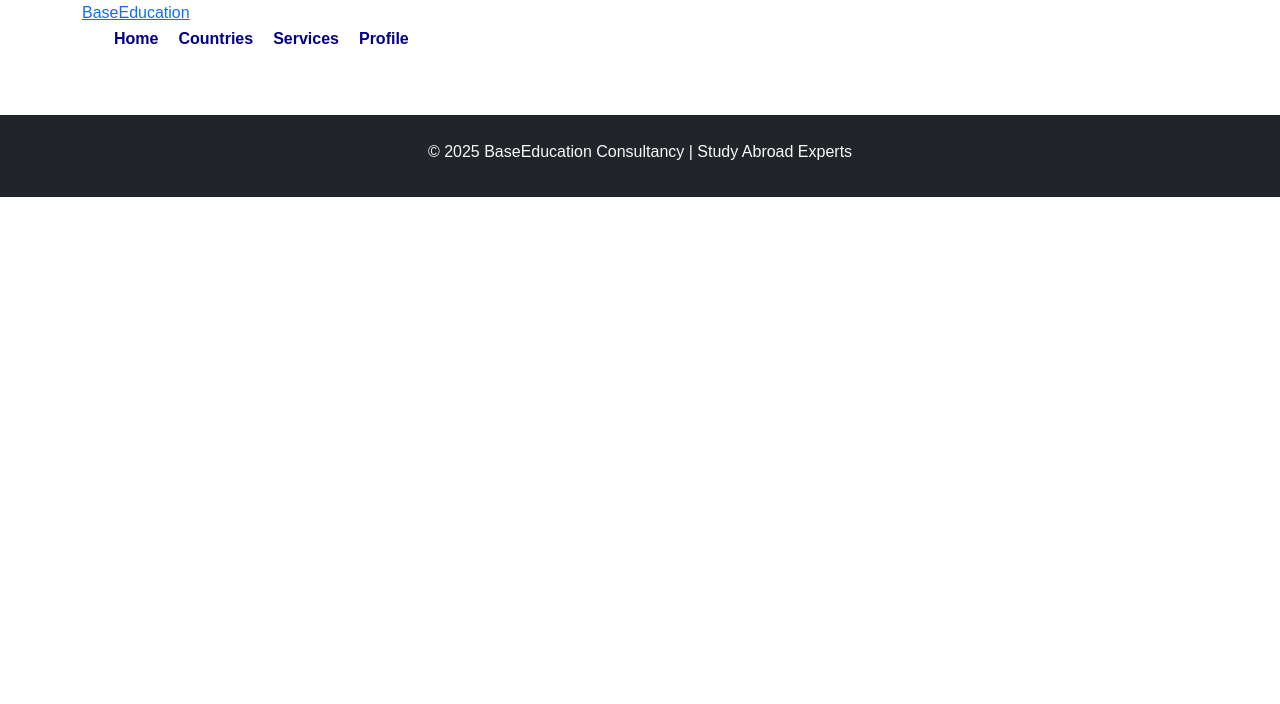
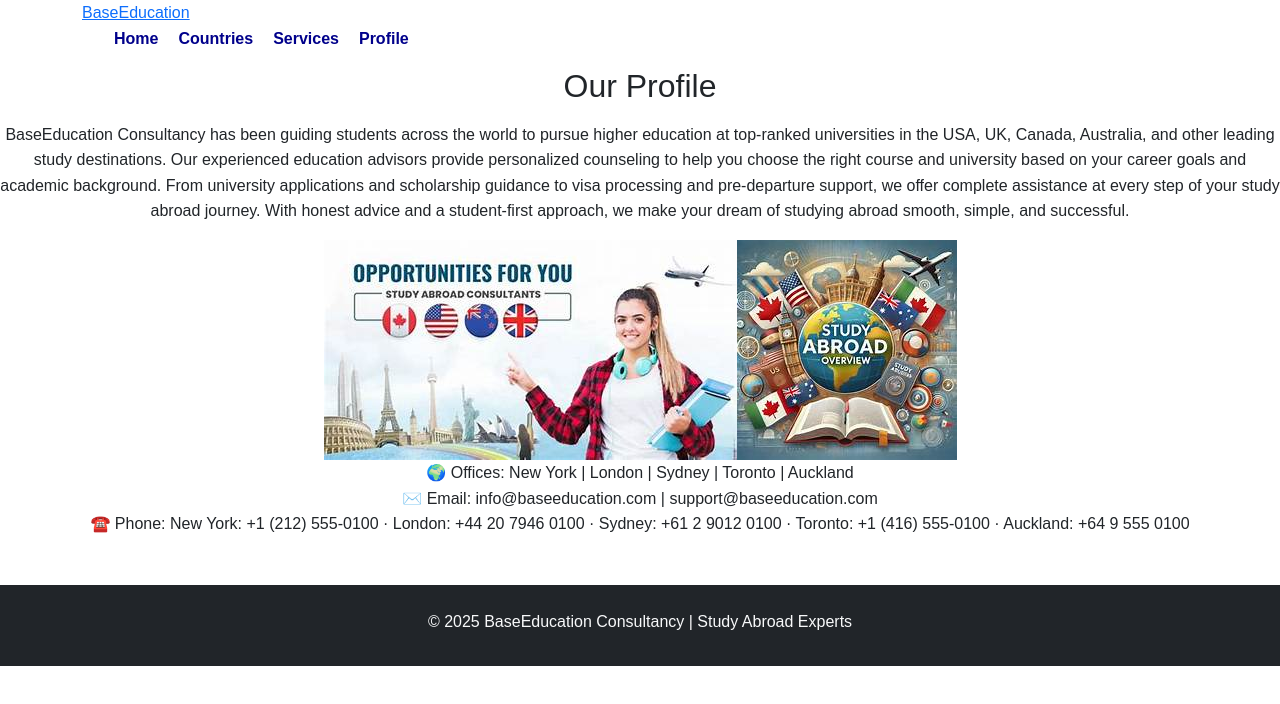
Before and after one commit to serajstudy/Capstone-FrontendProject, a React (Vite) app: page /profile in a window 1280 px wide. Shown: the top 704 px of the page. Built offline with nearby package versions, Linux system fonts and the light colour scheme.

Commit message:
profile working on

```diff
--- a/src/Pages/Profile.jsx
+++ b/src/Pages/Profile.jsx
@@ -1,9 +1,38 @@
-import React from "react";
+  import React from "react";
+  import StudyAbroad from "../assets/images/study-abroad.jpg";
+  import UniversityCampus from "../assets/images/University.jpg";
 
-export default function Profile() {
-  return (
 
-      <p>    </p>
+  function Profile() {
+    return (
+      <div className="text-center">
+        <h2 className="mb-3">Our Profile</h2>
+        <p>
+                BaseEducation Consultancy has been guiding students across the world to pursue
+                higher education at top-ranked universities in the USA, UK, Canada, Australia,
+                and other leading study destinations. Our experienced education advisors provide
+                personalized counseling to help you choose the right course and university based
+                on your career goals and academic background. From university applications and
+                scholarship guidance to visa processing and pre-departure support, we offer
+                complete assistance at every step of your study abroad journey. With honest
+                advice and a student-first approach, we make your dream of studying abroad
+                smooth, simple, and successful.
+      </p>
+             <div className="about-images">
+              {/* react doesnot src /images/study-abroad.jpg inside src/ because React doesn’t serve src files directly.*/}
+            {/* <img src="/images/study-abroad.jpg" alt="Study Abroad" />
+            // <img src="/images/University.jpg" alt="University Campus" /> */}
 
-  );
-}
+            <img src={StudyAbroad} alt="Study Abroad" />
+            <img src={UniversityCampus} alt="University Campus" />
+            </div>
+        <p>
+    🌍 Offices: New York | London | Sydney | Toronto | Auckland<br/>
+    ✉️ Email: info@baseeducation.com | support@baseeducation.com<br/>
+    ☎️ Phone: New York: +1 (212) 555-0100 · London: +44 20 7946 0100 · Sydney: +61 2 9012 0100 · Toronto: +1 (416) 555-0100 · Auckland: +64 9 555 0100
+  </p>
+      </div>
+    );
+  }
+
+  export default Profile;
```
Also changed, not shown: src/assets/images/University.jpg (added), src/assets/images/study-abroad.jpg (added).
